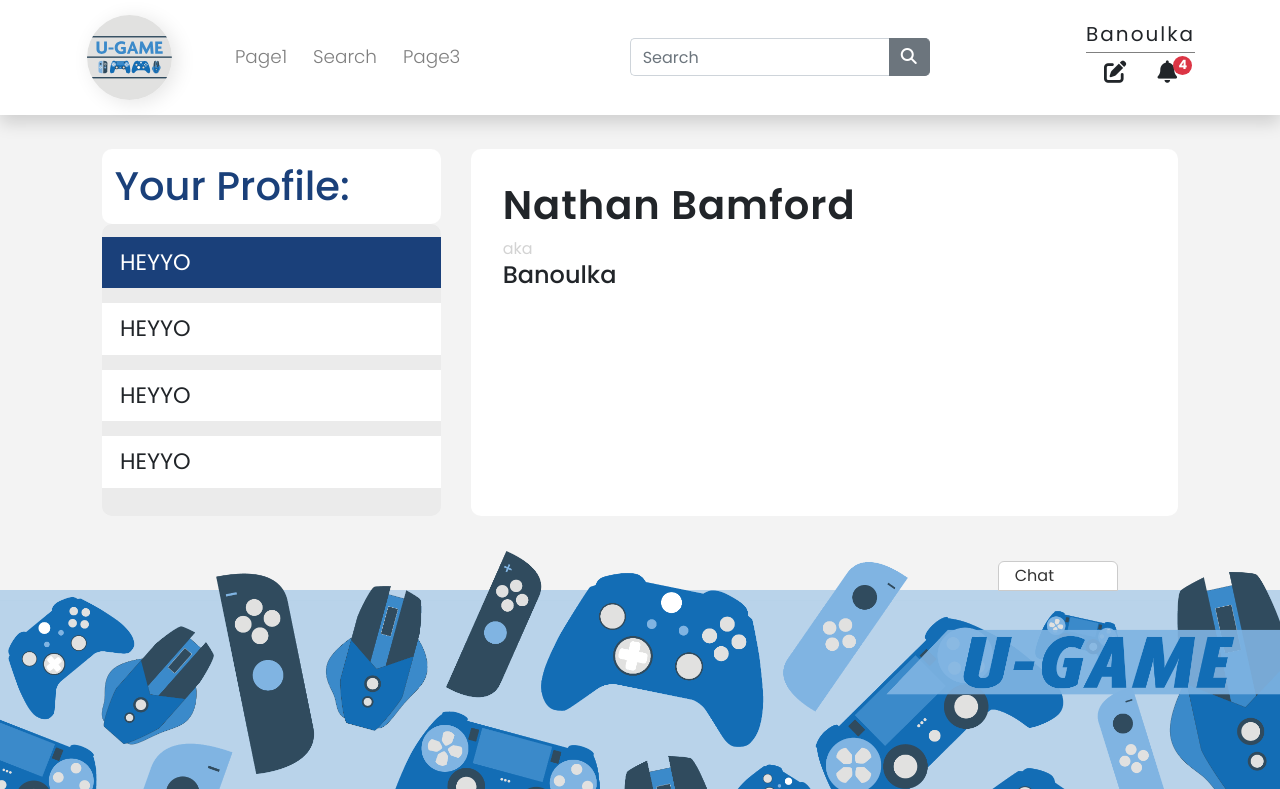
After one commit to Banoulka/cli_serv_assignment1, a PHP site: page /users/view.php in a window 1280 px wide. The commit adds this page. Shown: the top 789 px of the page. Run offline with PHP 8.4, Linux system fonts and the light colour scheme; some libraries are stand-ins or nearby versions.

Commit message:
start of profile page

```diff
--- a/Views/partials/header.phtml
+++ b/Views/partials/header.phtml
@@ -46,7 +46,7 @@
                 <!-- USER LOGGED IN -->
                 <div class="user d-inline">
                     <div class="text-center">
-                        <a href="#" class="m-0 username text-body" data-toggle="tooltip" data-placement="bottom" title="Profile">Banoulka</a>
+                        <a href="/users/view.php" class="m-0 username text-body" data-toggle="tooltip" data-placement="bottom" title="Profile">Banoulka</a>
                     </div>
                     <a class="btn toolover <?php if($view->page == "create-post") echo "active"; ?>" href="../posts/create.php" data-toggle="tooltip" data-placement="bottom" title="Create New Post"><i class="fas fa-edit"></i></a>
                     <div class="notify-drop d-inline-block" data-placement="bottom" title="Notifications">
--- a/Views/search.phtml
+++ b/Views/search.phtml
@@ -2,7 +2,7 @@
 
 <div class="container section px-0">
     <form action="formtest.php" method="GET" class="search-form row">
-        <aside class="collapse-sidebar  ">
+        <aside class="collapse-sidebar">
             <div id="dismiss-sidebar"><i class="far fa-times-circle"></i></div>
             <div class="collapse-sidebar-header">
                 <h2>Refine Search</h2>
--- /dev/null
+++ b/Views/users/view.phtml
@@ -0,0 +1,30 @@
+<?php require(__DIR__ . "/../partials/header.phtml"); ?>
+
+<div class="container section">
+    <div class="row">
+        <div class="col-md-4">
+            <div class="profile-header">
+                <h1>Your Profile:</h1>
+            </div>
+            <div class="profile-menu">
+                <div class="menu-item active">Heyyo</div>
+                <div class="menu-item">Heyyo</div>
+                <div class="menu-item">Heyyo</div>
+                <div class="menu-item">Heyyo</div>
+            </div>
+        </div>
+        <div class="col-md-8">
+            <div class="menu-display">
+                <div class="row">
+                    <div class="col-8">
+                        <h1 class="profile-name">Nathan Bamford</h1>
+                        <p class="aka">aka</p>
+                        <h4>Banoulka</h4>
+                    </div>
+                </div>
+            </div>
+        </div>
+    </div>
+</div>
+
+<?php require(__DIR__ . "/../partials/footer.phtml") ?>
--- a/css/sassStyles.scss
+++ b/css/sassStyles.scss
@@ -724,3 +724,65 @@ $light-grey-border: 1px solid #CBCBCB;
   animation-name: slideOutRight;
   animation-duration: 0.35s;
 }
+
+.profile-menu {
+  width: 100%;
+  min-height: 100px;
+  background-color: #ebebeb;
+  border-radius: 10px;
+  padding: 0.8em 0;
+
+  .menu-item {
+    background-color: white;
+    padding: 0.4em 0.8em;
+    text-align: left;
+    text-transform: uppercase;
+    font-size: 1.4rem;
+    margin: 0 0 15px 0;
+    cursor: pointer;
+    transition: all 0.2s ease-in-out;
+
+    &.active {
+      background-color: $dark-blue-text;
+      color: white !important;
+    }
+
+    &:hover {
+      background-color: #dbdbf2;
+    }
+  }
+}
+.profile-header {
+  width: 100%;
+  height: 75px;
+  padding: 0.8em;
+  background-color: white !important;
+  border-radius: 10px;
+
+  h1 {
+    color: $dark-blue-text !important;
+  }
+}
+
+
+.menu-display {
+  width: 100%;
+  height: 100%;
+  background-color: white;
+  border-radius: 10px;
+  padding: 2em;
+
+  .profile-menu {
+    font-size: 2rem;
+  }
+
+  .profile-name {
+    font-weight: 600;
+    letter-spacing: 1px;
+  }
+
+  .aka {
+    color: lightgray;
+    margin: 0;
+  }
+}
--- /dev/null
+++ b/users/view.php
@@ -0,0 +1,9 @@
+<?php
+
+$view = new stdClass();
+$view->title = "ProfileName - uGame";
+$view->page = "profile";
+$view->user = true;
+
+$page = new stdClass();
+require_once("../Views/users/view.phtml");
```
Also changed, not shown: css/sassStyles.css, 1 other file.
